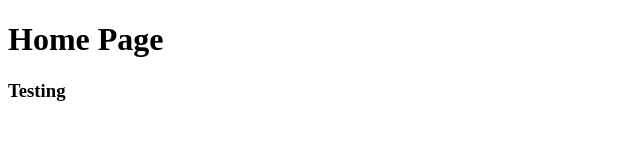
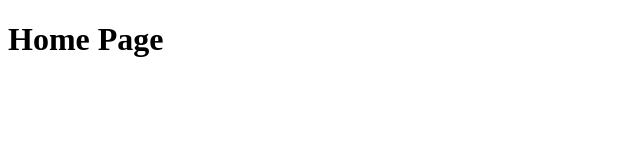
Before and after one commit to mavisvmln/belajar-git, a plain HTML site: page index.html in a window 1280 px wide. Shown: the full height of the page, 0-640 px from the left. Drawn offline with Linux system fonts and the light colour scheme.

Commit message:
index.html diubah

```diff
--- a/index.html
+++ b/index.html
@@ -6,6 +6,5 @@
 </head>
 <body>
 	<h1>Home Page</h1>
-	<h3>Testing</h3>
 </body>
 </html>
```
